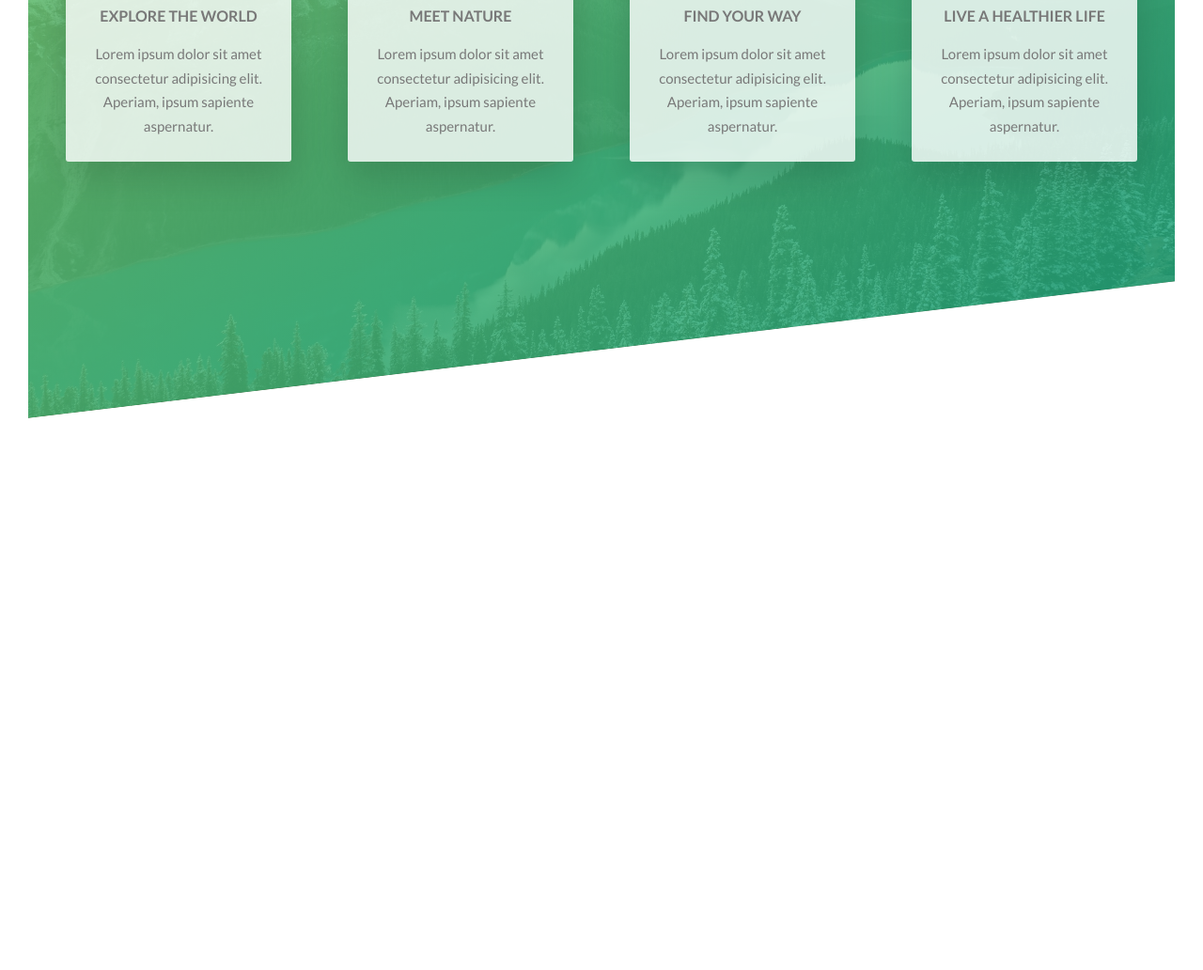
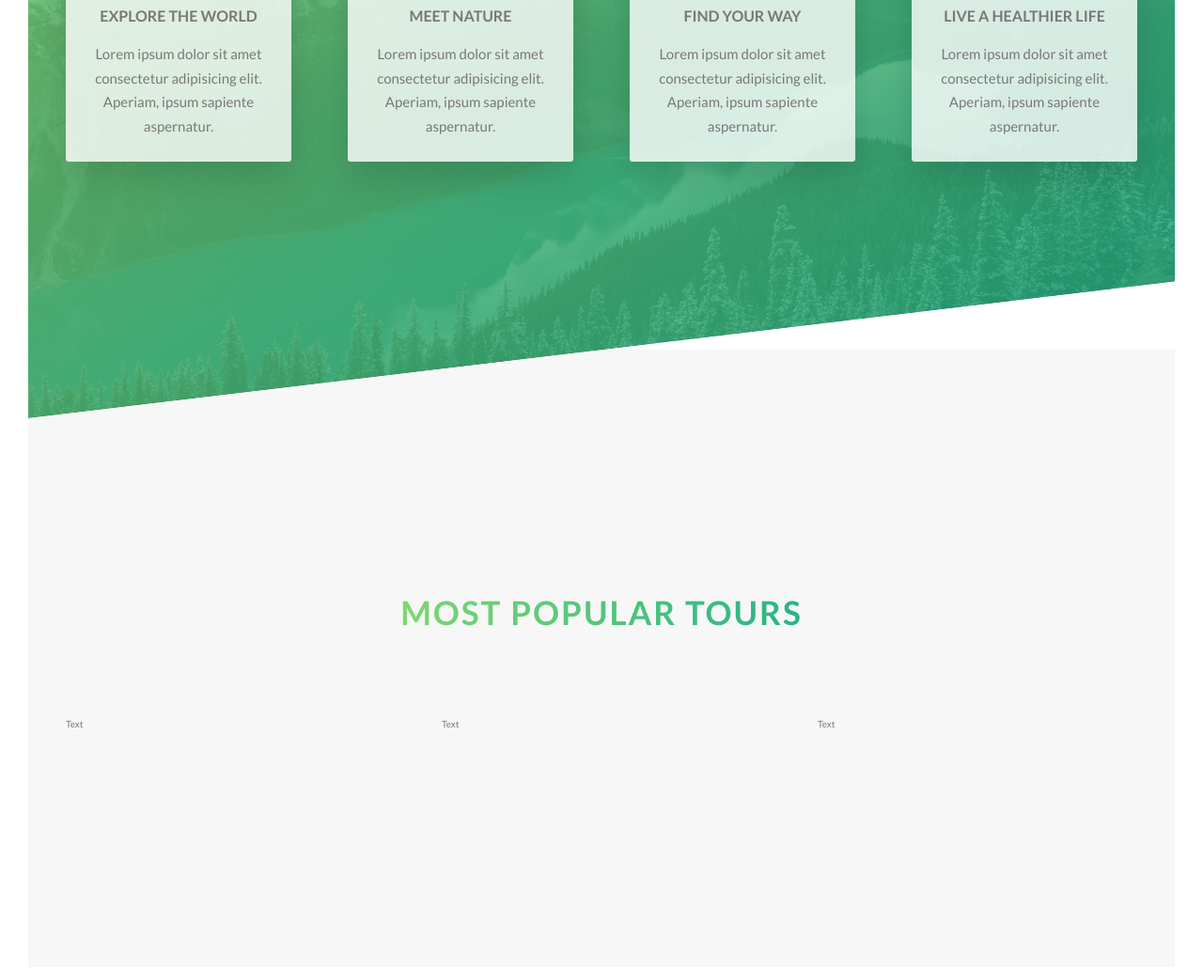
Before and after one commit to iivic17/landing-page--natours, a website: page index.html in a window 1280 px wide. Shown: the part 1808-2840 px from the top of the page at 94% size. Before the commit the page ends 2253 px from the top, so only its background shows below. Drawn offline with Linux system fonts and the light colour scheme.

Commit message:
CSS minimization implemented, package.json scripts improved

```diff
--- a/index.html
+++ b/index.html
@@ -11,7 +11,7 @@
 			href="https://fonts.googleapis.com/css?family=Lato:100,300,400,700,900"
 			rel="stylesheet"
 		/>
-		<link rel="stylesheet" href="css/main.css" />
+		<link rel="stylesheet" href="css/main.min.css" />
 	</head>
 	<body>
 		<header class="header">
@@ -150,6 +150,18 @@
 					</div>
 				</div>
 			</section>
+
+			<section class="section-tours">
+				<div class="u-center-text u-margin-bottom-l">
+					<h2 class="heading-secondary">Most popular tours</h2>
+				</div>
+
+				<div class="row">
+					<div class="col-1-of-3">Text</div>
+					<div class="col-1-of-3">Text</div>
+					<div class="col-1-of-3">Text</div>
+				</div>
+			</section>
 		</main>
 	</body>
 </html>
--- a/package.json
+++ b/package.json
@@ -4,13 +4,15 @@
   "description": "",
   "main": "index.js",
   "scripts": {
-    "compile:sass": "node-sass -rw sass/ -o css/",
-    "live-server": "live-server"
+    "compile:sass": "node-sass --output-style compressed -w sass/main.scss css/main.min.css",
+    "live-server": "live-server",
+    "dev": "concurrently --kill-others \"npm run compile:sass\" \"npm run live-server\""
   },
   "author": "Ilija Ivic",
   "license": "ISC",
   "dependencies": {},
   "devDependencies": {
+    "concurrently": "^6.4.0",
     "live-server": "^1.2.1",
     "node-sass": "^7.0.0"
   }
--- a/sass/pages/_home.scss
+++ b/sass/pages/_home.scss
@@ -24,3 +24,9 @@
 		transform: skewY(6.8deg);
 	}
 }
+
+.section-tours {
+	background-color: $color-grey-light-1;
+
+	padding: 25rem 0;
+}
```
Also changed, not shown: css/main.css (deleted), css/main.min.css (added), 1 other file.
